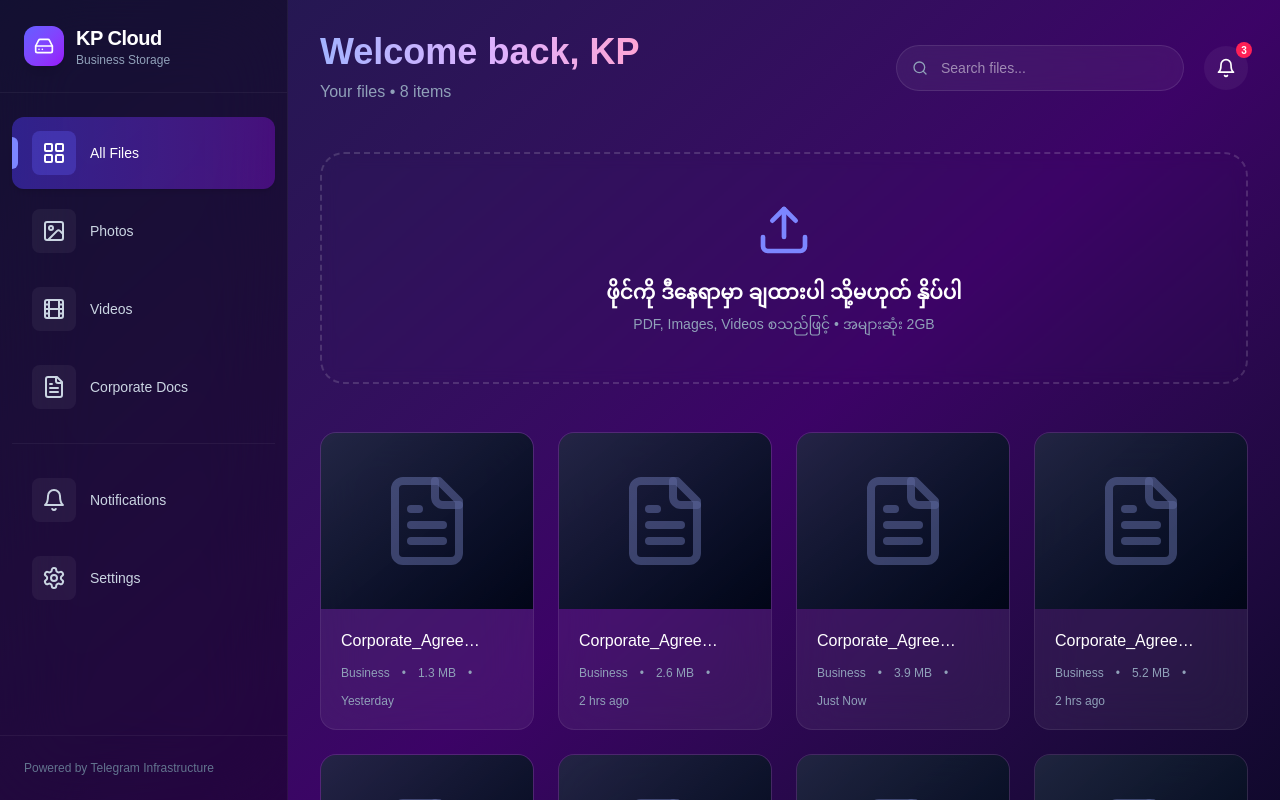
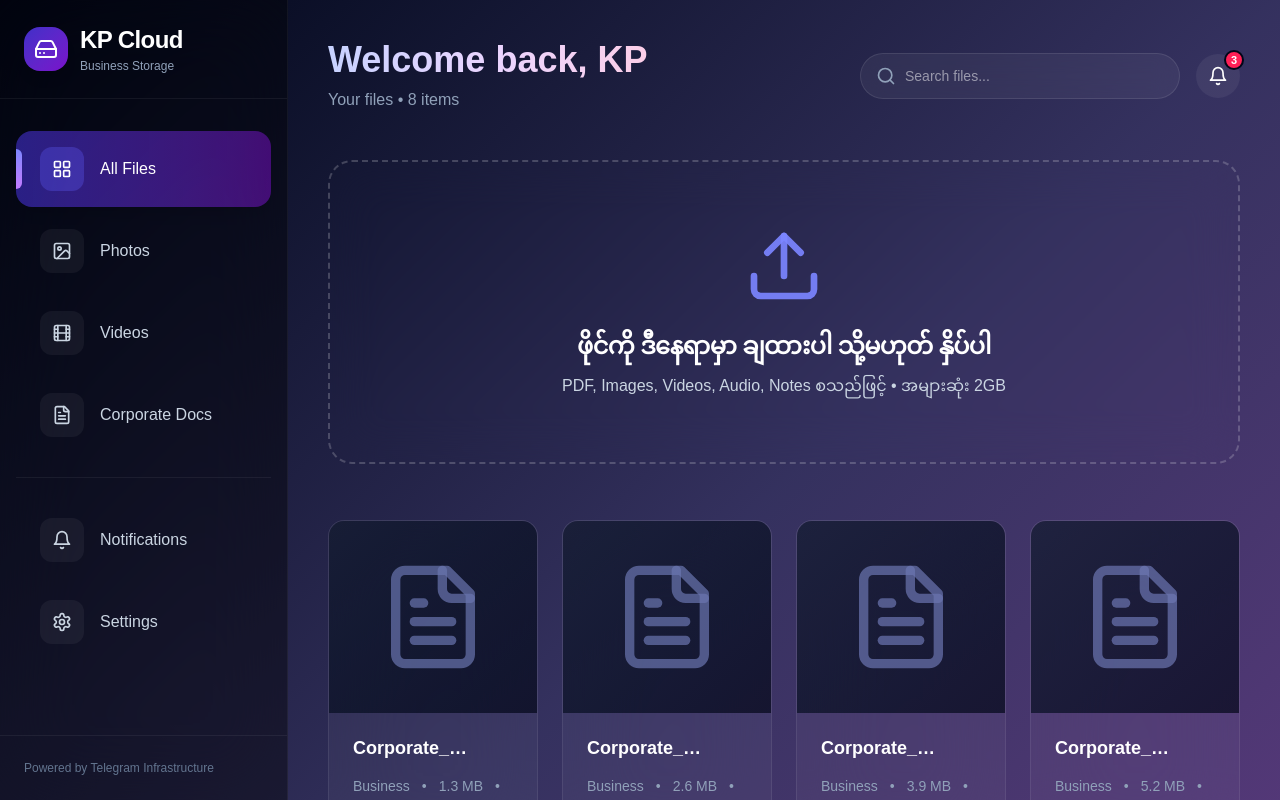
Before and after one commit to KP-CHANNEL-KP/kp-cloud, a Next.js app: page / in a window 1280 px wide. Shown: the top 800 px of the page. Built offline with nearby package versions, Linux system fonts and the light colour scheme.

Commit message:
fix crypto

```diff
--- a/src/app/page.tsx
+++ b/src/app/page.tsx
@@ -6,7 +6,7 @@ import {
   Loader2, Search, MoreVertical, LayoutGrid, Bell, Settings,
   CheckCircle2, AlertCircle, Download, Trash2, Share2
 } from 'lucide-react';
-import { motion, AnimatePresence, Variant } from 'framer-motion';
+import { motion, AnimatePresence } from 'framer-motion';
 
 export default function Dashboard() {
   const [uploading, setUploading] = useState(false);
@@ -50,7 +50,7 @@ export default function Dashboard() {
     }
   };
 
-  // Dummy files (နောက်ပိုင်း real data နဲ့ အစားထိုး)
+  // Dummy files
   const dummyFiles = [1, 2, 3, 4, 5, 6, 7, 8].map(i => ({
     id: i,
     name: `Corporate_Agreement_V${i}.pdf`,
@@ -58,33 +58,41 @@ export default function Dashboard() {
     date: i % 3 === 0 ? 'Just Now' : i % 2 === 0 ? '2 hrs ago' : 'Yesterday',
   }));
 
-  const containerVariants = {
+  const container = {
     hidden: { opacity: 0 },
     show: {
       opacity: 1,
-      transition: { staggerChildren: 0.07, delayChildren: 0.2 }
+      transition: {
+        staggerChildren: 0.08,
+        delayChildren: 0.3
+      }
     }
   };
 
-  const cardVariants: { [key: string]: Variant } = {
-    hidden: { opacity: 0, y: 24, scale: 0.94 },
-    show: { opacity: 1, y: 0, scale: 1, transition: { type: "spring", stiffness: 140, damping: 18 } }
+  const item = {
+    hidden: { opacity: 0, y: 20, scale: 0.96 },
+    show: {
+      opacity: 1,
+      y: 0,
+      scale: 1,
+      transition: { type: "spring", stiffness: 150, damping: 20 }
+    }
   };
 
   return (
-    <div className="min-h-screen bg-gradient-to-br from-indigo-950 via-purple-950 to-slate-950 text-white flex overflow-hidden">
-      {/* Toast - ပိုချောအောင် scale + bounce */}
+    <div className="min-h-screen bg-gradient-to-br from-slate-950 via-indigo-950/90 to-purple-950/80 text-white flex overflow-hidden">
+      {/* Toast */}
       <AnimatePresence>
         {showToast.show && (
           <motion.div
-            initial={{ opacity: 0, y: -40, scale: 0.9 }}
+            initial={{ opacity: 0, y: -60, scale: 0.92 }}
             animate={{ opacity: 1, y: 0, scale: 1 }}
-            exit={{ opacity: 0, y: -40, scale: 0.9 }}
-            transition={{ type: "spring", stiffness: 300, damping: 25 }}
-            className={`fixed top-6 right-6 z-50 flex items-center gap-3 px-6 py-4 rounded-2xl shadow-2xl backdrop-blur-xl border font-medium ${
+            exit={{ opacity: 0, y: -60, scale: 0.92 }}
+            transition={{ type: "spring", stiffness: 400, damping: 30 }}
+            className={`fixed top-5 right-5 z-50 flex items-center gap-3 px-6 py-4 rounded-2xl shadow-2xl backdrop-blur-xl border font-medium ${
               showToast.type === 'success'
-                ? 'bg-emerald-900/50 border-emerald-400/60 text-emerald-100'
-                : 'bg-rose-900/50 border-rose-400/60 text-rose-100'
+                ? 'bg-emerald-900/60 border-emerald-400/50 text-emerald-50'
+                : 'bg-rose-900/60 border-rose-400/50 text-rose-50'
             }`}
           >
             {showToast.type === 'success' ? (
@@ -97,31 +105,31 @@ export default function Dashboard() {
         )}
       </AnimatePresence>
 
-      {/* Sidebar */}
+      {/* Sidebar - ပိုမိုကောင်းတဲ့ glass */}
       <motion.aside
-        initial={{ x: -300 }}
+        initial={{ x: -320 }}
         animate={{ x: 0 }}
-        transition={{ type: "spring", stiffness: 100, damping: 20 }}
-        className="w-72 bg-black/35 backdrop-blur-2xl border-r border-white/5 flex flex-col h-screen sticky top-0 z-40"
+        transition={{ type: "spring", stiffness: 90, damping: 18 }}
+        className="w-72 bg-black/40 backdrop-blur-2xl border-r border-white/5 flex flex-col h-screen sticky top-0 z-40"
       >
-        <div className="p-6 border-b border-white/5">
+        <div className="p-6 border-b border-white/6">
           <div className="flex items-center gap-3">
-            <div className="h-10 w-10 rounded-xl bg-gradient-to-br from-indigo-500 to-purple-600 flex items-center justify-center shadow-lg">
-              <HardDrive className="h-5 w-5" />
+            <div className="h-11 w-11 rounded-2xl bg-gradient-to-br from-indigo-600/80 to-purple-600/80 flex items-center justify-center shadow-lg">
+              <HardDrive className="h-6 w-6" />
             </div>
             <div>
-              <h1 className="text-xl font-bold tracking-tight">KP Cloud</h1>
-              <p className="text-xs text-slate-400">Business Storage</p>
+              <h1 className="text-2xl font-bold tracking-tight">KP Cloud</h1>
+              <p className="text-xs text-slate-400 mt-0.5">Business Storage</p>
             </div>
           </div>
         </div>
 
-        <nav className="flex-1 px-3 py-6 space-y-1.5">
+        <nav className="flex-1 px-4 py-8 space-y-1.5">
           {[
-            { icon: <LayoutGrid />, label: "All Files" },
-            { icon: <ImageIcon />, label: "Photos" },
-            { icon: <Film />, label: "Videos" },
-            { icon: <FileText />, label: "Corporate Docs" },
+            { icon: <LayoutGrid size={20} />, label: "All Files" },
+            { icon: <ImageIcon size={20} />, label: "Photos" },
+            { icon: <Film size={20} />, label: "Videos" },
+            { icon: <FileText size={20} />, label: "Corporate Docs" },
           ].map(item => (
             <NavItem
               key={item.label}
@@ -131,94 +139,97 @@ export default function Dashboard() {
               onClick={() => setActiveNav(item.label)}
             />
           ))}
-          <div className="h-px bg-white/5 my-5" />
-          <NavItem icon={<Bell />} label="Notifications" onClick={() => setActiveNav("Notifications")} />
-          <NavItem icon={<Settings />} label="Settings" onClick={() => setActiveNav("Settings")} />
+
+          <div className="h-px bg-white/6 my-6" />
+
+          <NavItem icon={<Bell size={20} />} label="Notifications" onClick={() => setActiveNav("Notifications")} />
+          <NavItem icon={<Settings size={20} />} label="Settings" onClick={() => setActiveNav("Settings")} />
         </nav>
 
-        <div className="p-6 border-t border-white/5 text-xs text-slate-500">
+        <div className="p-6 border-t border-white/6 text-xs text-slate-500">
           Powered by Telegram Infrastructure
         </div>
       </motion.aside>
 
       {/* Main Content */}
-      <main className="flex-1 overflow-auto p-8 pb-20">
-        <header className="mb-12 flex items-center justify-between">
+      <main className="flex-1 overflow-y-auto p-8 lg:p-10">
+        <header className="mb-12 flex flex-col sm:flex-row sm:items-center sm:justify-between gap-6">
           <div>
-            <h2 className="text-3xl md:text-4xl font-bold bg-clip-text text-transparent bg-gradient-to-r from-indigo-300 via-purple-300 to-pink-300">
+            <h2 className="text-3xl lg:text-4xl font-bold bg-clip-text text-transparent bg-gradient-to-r from-indigo-200 via-purple-200 to-pink-200">
               Welcome back, KP
             </h2>
             <p className="text-slate-400 mt-2">Your files • {dummyFiles.length} items</p>
           </div>
 
-          <div className="flex items-center gap-5">
-            <div className="relative group">
+          <div className="flex items-center gap-4">
+            <div className="relative group w-full sm:w-80">
               <input
                 type="text"
                 placeholder="Search files..."
-                className="pl-11 pr-5 py-3 bg-white/5 border border-white/10 rounded-full text-sm focus:outline-none focus:border-indigo-500/60 focus:bg-white/10 focus:shadow-[0_0_15px_rgba(99,102,241,0.2)] transition-all w-72 backdrop-blur-md"
+                className="w-full pl-11 pr-5 py-3 bg-white/5 border border-white/10 rounded-full text-sm focus:outline-none focus:border-indigo-500/70 focus:bg-white/10 focus:shadow-[0_0_20px_rgba(99,102,241,0.25)] transition-all backdrop-blur-md"
               />
-              <Search className="absolute left-4 top-1/2 -translate-y-1/2 h-4 w-4 text-slate-400 group-focus-within:text-indigo-400 transition" />
+              <Search className="absolute left-4 top-1/2 -translate-y-1/2 h-5 w-5 text-slate-400 group-focus-within:text-indigo-400 transition-colors" />
             </div>
+
             <motion.button
-              whileHover={{ scale: 1.1 }}
-              whileTap={{ scale: 0.95 }}
-              className="p-3 rounded-full bg-white/5 hover:bg-white/15 transition relative"
+              whileHover={{ scale: 1.12 }}
+              whileTap={{ scale: 0.92 }}
+              className="p-3 rounded-full bg-white/6 hover:bg-white/15 transition relative flex-shrink-0"
             >
               <Bell className="h-5 w-5" />
-              <span className="absolute -top-1 -right-1 h-4 w-4 bg-rose-500 rounded-full text-[10px] flex items-center justify-center font-bold">3</span>
+              <span className="absolute -top-1 -right-1 h-5 w-5 bg-rose-500 rounded-full text-[11px] flex items-center justify-center font-bold border-2 border-slate-950">3</span>
             </motion.button>
           </div>
         </header>
 
-        {/* Upload Zone - drag over feedback ထည့်ချင်ရင် useDropzone သုံး၊ အခု basic */}
+        {/* Upload Zone */}
         <motion.label
-          whileHover={{ scale: 1.015 }}
-          className={`group relative block p-12 mb-12 rounded-3xl border-2 border-dashed transition-all duration-400 cursor-pointer overflow-hidden backdrop-blur-sm
+          whileHover={{ scale: 1.008 }}
+          className={`group relative block p-14 lg:p-16 mb-14 rounded-3xl border-2 border-dashed transition-all duration-500 cursor-pointer backdrop-blur-xl
             ${uploading
-              ? 'border-indigo-500/60 bg-indigo-900/25 shadow-[0_0_30px_rgba(99,102,241,0.15)]'
-              : 'border-white/15 hover:border-indigo-500/50 hover:bg-white/8 hover:shadow-[0_0_25px_rgba(99,102,241,0.1)]'
+              ? 'border-indigo-500/70 bg-indigo-900/20 shadow-[0_0_40px_rgba(99,102,241,0.2)]'
+              : 'border-white/20 hover:border-indigo-500/60 hover:bg-white/5 hover:shadow-[0_0_35px_rgba(99,102,241,0.15)]'
             }`}
         >
           <input type="file" onChange={handleUpload} className="hidden" disabled={uploading} />
 
-          <div className="flex flex-col items-center justify-center text-center gap-5">
+          <div className="flex flex-col items-center justify-center text-center gap-6">
             {uploading ? (
               <div className="relative">
-                <Loader2 className="h-16 w-16 animate-spin text-indigo-400" />
+                <Loader2 className="h-20 w-20 animate-spin text-indigo-400" />
                 <div className="absolute inset-0 flex items-center justify-center">
-                  <div className="h-8 w-8 rounded-full bg-indigo-500/40 animate-ping" />
+                  <div className="h-10 w-10 rounded-full bg-indigo-500/30 animate-ping" />
                 </div>
               </div>
             ) : (
-              <Upload className="h-14 w-14 text-indigo-400 group-hover:text-indigo-300 transition-transform group-hover:scale-110 duration-400" />
+              <Upload className="h-20 w-20 text-indigo-400/90 group-hover:text-indigo-300 group-hover:scale-110 transition-all duration-500" />
             )}
 
             <div>
-              <p className="text-xl font-semibold">
+              <p className="text-2xl font-semibold tracking-tight">
                 {uploading ? "Uploading... ခဏစောင့်ပါ" : "ဖိုင်ကို ဒီနေရာမှာ ချထားပါ သို့မဟုတ် နှိပ်ပါ"}
               </p>
-              <p className="text-sm text-slate-400 mt-2">
-                PDF, Images, Videos စသည်ဖြင့် • အများဆုံး 2GB
+              <p className="text-base text-slate-300 mt-3 max-w-md">
+                PDF, Images, Videos, Audio, Notes စသည်ဖြင့် • အများဆုံး 2GB
               </p>
             </div>
           </div>
         </motion.label>
 
-        {/* Files Grid - stagger animation */}
+        {/* Files Grid */}
         <motion.div
           className="grid grid-cols-1 sm:grid-cols-2 lg:grid-cols-3 xl:grid-cols-4 gap-6"
-          variants={containerVariants}
+          variants={container}
           initial="hidden"
           animate="show"
         >
           {uploading && (
             <motion.div
-              variants={cardVariants}
-              className="bg-gradient-to-br from-indigo-900/25 to-purple-900/15 rounded-2xl p-5 border border-indigo-500/20 backdrop-blur-md animate-pulse"
+              variants={item}
+              className="bg-gradient-to-br from-indigo-900/15 to-purple-900/10 rounded-2xl p-6 border border-indigo-500/15 backdrop-blur-lg animate-pulse"
             >
-              <div className="h-44 bg-white/5 rounded-xl mb-4" />
-              <div className="h-5 w-4/5 bg-white/10 rounded mb-3" />
+              <div className="h-48 bg-white/5 rounded-2xl mb-5" />
+              <div className="h-6 w-4/5 bg-white/10 rounded mb-4" />
               <div className="h-4 w-3/5 bg-white/5 rounded" />
             </motion.div>
           )}
@@ -226,28 +237,28 @@ export default function Dashboard() {
           {dummyFiles.map(file => (
             <motion.div
               key={file.id}
-              variants={cardVariants}
-              whileHover={{ y: -8, scale: 1.04, transition: { duration: 0.25 } }}
-              className="group relative bg-white/6 backdrop-blur-xl border border-white/8 rounded-2xl overflow-hidden hover:border-indigo-500/50 hover:shadow-2xl transition-all duration-300"
+              variants={item}
+              whileHover={{ y: -10, scale: 1.03, transition: { duration: 0.3 } }}
+              className="group relative bg-white/4 backdrop-blur-2xl border border-white/8 rounded-2xl overflow-hidden hover:border-indigo-500/60 hover:shadow-2xl transition-all duration-400"
             >
-              <div className="h-44 bg-gradient-to-br from-slate-800/80 to-slate-950 relative overflow-hidden">
-                <div className="absolute inset-0 flex items-center justify-center opacity-50 group-hover:opacity-70 transition-opacity duration-400">
-                  <FileText className="h-24 w-24 text-indigo-300/60" />
+              <div className="h-48 bg-gradient-to-br from-slate-900/70 to-slate-950/70 relative">
+                <div className="absolute inset-0 flex items-center justify-center opacity-60 group-hover:opacity-80 transition-opacity duration-500">
+                  <FileText className="h-28 w-28 text-indigo-300/70" />
                 </div>
               </div>
 
-              <div className="p-5">
+              <div className="p-6">
                 <div className="flex justify-between items-start relative">
-                  <h3 className="font-medium truncate pr-8">{file.name}</h3>
+                  <h3 className="font-semibold text-lg truncate pr-10 leading-tight">{file.name}</h3>
                   <button
                     onClick={() => setOpenMenuId(openMenuId === file.id ? null : file.id)}
-                    className="p-2 rounded-lg hover:bg-white/10 transition opacity-0 group-hover:opacity-100 absolute right-0 top-0"
+                    className="p-2.5 rounded-xl hover:bg-white/10 transition absolute right-0 top-0 opacity-0 group-hover:opacity-100"
                   >
                     <MoreVertical className="h-5 w-5" />
                   </button>
                 </div>
 
-                <div className="mt-3 text-xs text-slate-400 flex flex-wrap gap-3">
+                <div className="mt-4 text-sm text-slate-400 flex flex-wrap gap-3">
                   <span>Business</span>
                   <span>•</span>
                   <span>{file.size}</span>
@@ -256,24 +267,23 @@ export default function Dashboard() {
                 </div>
               </div>
 
-              {/* Dropdown Menu */}
+              {/* Dropdown */}
               <AnimatePresence>
                 {openMenuId === file.id && (
                   <motion.div
-                    initial={{ opacity: 0, scale: 0.85, y: -8 }}
+                    initial={{ opacity: 0, scale: 0.9, y: -10 }}
                     animate={{ opacity: 1, scale: 1, y: 0 }}
-                    exit={{ opacity: 0, scale: 0.85, y: -8 }}
-                    transition={{ type: "spring", stiffness: 300, damping: 25 }}
-                    className="absolute right-4 top-20 z-30 bg-slate-900/95 backdrop-blur-xl border border-white/10 rounded-xl shadow-2xl py-2 min-w-[180px] overflow-hidden"
+                    exit={{ opacity: 0, scale: 0.9, y: -10 }}
+                    className="absolute right-5 top-28 z-30 bg-slate-900/95 backdrop-blur-2xl border border-white/10 rounded-2xl shadow-2xl py-3 min-w-[200px]"
                   >
-                    <button className="w-full text-left px-5 py-2.5 hover:bg-white/10 text-sm flex items-center gap-3">
-                      <Download className="h-4 w-4" /> Download
+                    <button className="w-full text-left px-6 py-3 hover:bg-white/10 text-sm flex items-center gap-3 transition">
+                      <Download size={18} /> Download
                     </button>
-                    <button className="w-full text-left px-5 py-2.5 hover:bg-white/10 text-sm flex items-center gap-3">
-                      <Share2 className="h-4 w-4" /> Share Link
+                    <button className="w-full text-left px-6 py-3 hover:bg-white/10 text-sm flex items-center gap-3 transition">
+                      <Share2 size={18} /> Share Link
                     </button>
-                    <button className="w-full text-left px-5 py-2.5 hover:bg-white/10 text-sm text-rose-400 flex items-center gap-3">
-                      <Trash2 className="h-4 w-4" /> Delete
+                    <button className="w-full text-left px-6 py-3 hover:bg-white/10 text-sm text-rose-400 flex items-center gap-3 transition">
+                      <Trash2 size={18} /> Delete
                     </button>
                   </motion.div>
                 )}
@@ -299,29 +309,29 @@ function NavItem({
 }) {
   return (
     <motion.button
-      whileHover={{ x: 6, scale: 1.02 }}
-      whileTap={{ scale: 0.97 }}
+      whileHover={{ x: 8, scale: 1.03 }}
+      whileTap={{ scale: 0.96 }}
       onClick={onClick}
-      className={`group relative w-full flex items-center gap-3.5 px-5 py-3.5 rounded-xl text-sm font-medium transition-all overflow-hidden
+      className={`group relative w-full flex items-center gap-4 px-6 py-4 rounded-2xl text-base font-medium transition-all overflow-hidden
         ${active
-          ? 'bg-gradient-to-r from-indigo-600/45 to-purple-600/35 text-white shadow-md'
+          ? 'bg-gradient-to-r from-indigo-600/50 to-purple-600/40 text-white shadow-lg'
           : 'text-slate-300 hover:text-white hover:bg-white/8'
         }`}
     >
-      {/* Shine effect */}
-      <div className="absolute inset-0 bg-gradient-to-r from-transparent via-white/15 to-transparent opacity-0 group-hover:opacity-100 -translate-x-full group-hover:translate-x-full transition-transform duration-1000" />
-
-      <div className={`p-2.5 rounded-lg transition-colors ${active ? 'bg-indigo-500/30' : 'bg-white/5 group-hover:bg-white/12'}`}>
+      <div className={`p-3 rounded-xl transition-colors ${active ? 'bg-indigo-500/30' : 'bg-white/5 group-hover:bg-white/12'}`}>
         {icon}
       </div>
       <span>{label}</span>
 
       {active && (
         <motion.div
-          layoutId="activeNav"
-          className="absolute left-0 top-1/2 -translate-y-1/2 w-1.5 h-8 bg-indigo-400 rounded-r-full"
+          layoutId="activeIndicator"
+          className="absolute left-0 top-1/2 -translate-y-1/2 w-1.5 h-10 bg-gradient-to-b from-indigo-400 to-purple-400 rounded-r-full"
         />
       )}
+
+      {/* Shine */}
+      <div className="absolute inset-0 bg-gradient-to-r from-transparent via-white/10 to-transparent opacity-0 group-hover:opacity-100 -translate-x-full group-hover:translate-x-full transition-transform duration-1000" />
     </motion.button>
   );
 }
```
